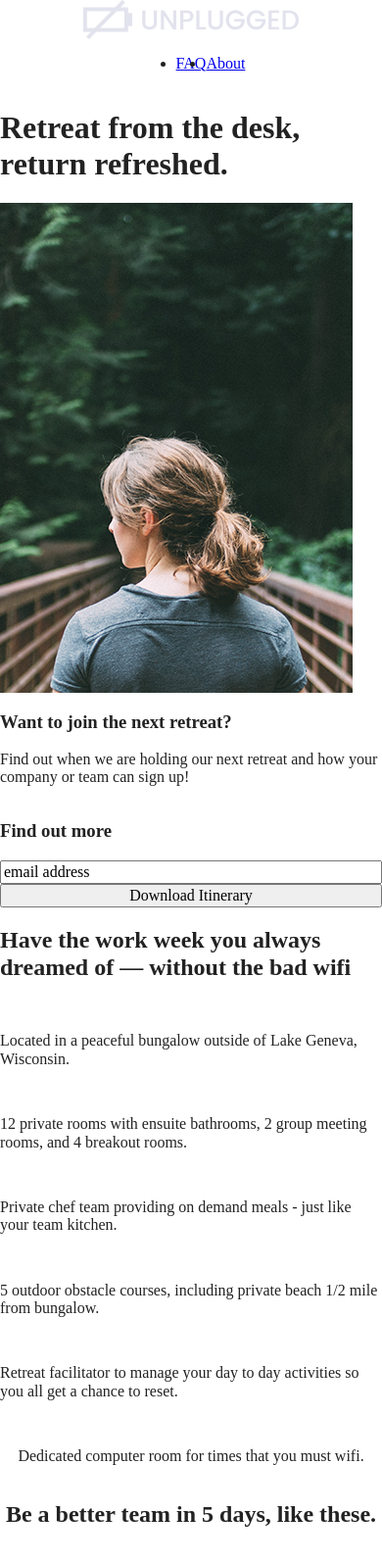
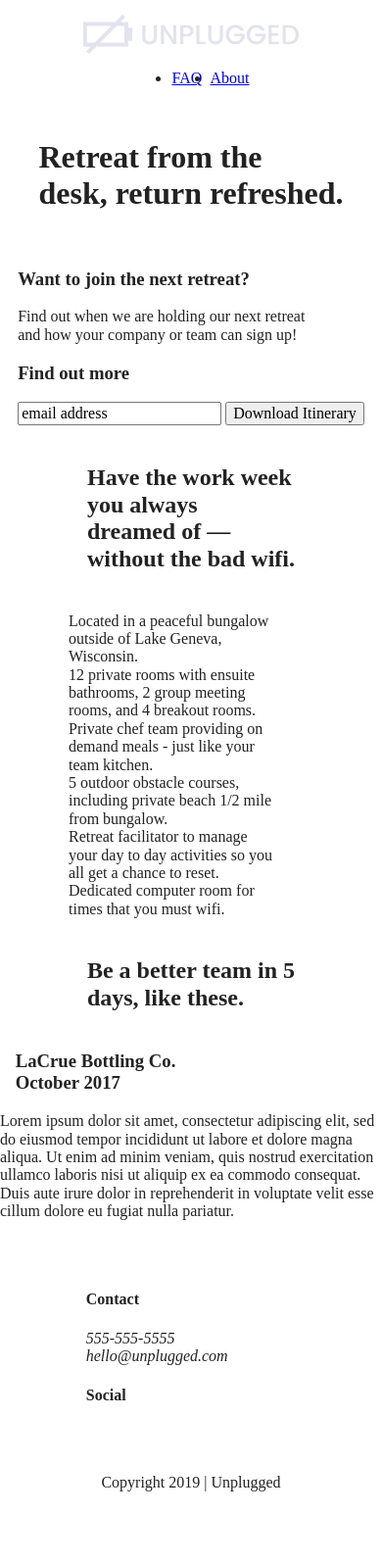
Before and after one commit to JenKP/crw-unplugged, a website built with Parcel: page index.html in a window 390 px wide. Shown: the top 1595 px of the page at 98% size. After the commit the page ends 1523 px from the top, so only its background shows below. Built offline with nearby package versions, Linux system fonts and the light colour scheme.

Commit message:
working on responsive layout

```diff
--- a/css/main.css
+++ b/css/main.css
@@ -88,6 +88,7 @@ textarea {
    ========================================================================== */
 /*---------------------BASE HEADER-FOOTER STYLES------------------------------*/
 
+
 header,
 footer {
   display: flex;
@@ -96,42 +97,75 @@ footer {
   flex-flow: row wrap;
 }
 
+header {
+  padding: 15px 0;
+}
+
 header .content-wrapper {
   display: flex;
   justify-content: center;
   align-items: center;
   flex-flow: row wrap;
-  flex-direction: column;
-
+  margin: 0;
 }
 
 .header-divider {
+  width: 100%;
 
 }
 
 header nav {
   display: flex;
-  justify-content: center;
+  justify-content: space-around;
   align-items: center;
   flex-flow: row wrap;
+  width: 60%;
 }
 
 header nav ul {
   display: flex;
   flex-flow: row wrap;
-  justify-content: space-between;
+  justify-content: space-around;
+  width: 44%;
+}
 
+footer .content-wrapper {
+  width: 55%;
+  margin: 50px 0;
+}
+
+footer {
+  flex-direction: column;
+}
+
+footer p {
+  margin: 0;
+}
+
+footer .social-icons {
+  display: flex;
+  justify-content: space-around;
+  align-items: center;
+}
+
+footer .social-icons p {
+  display: flex;
+  justify-content: center;
+  align-items: center;
+  margin: 0;
 }
 
 /* Mobile styles ---- HOMEPAGE------ */
 
+/* Hero Area */
+
 .hero-area {
   display: flex;
   justify-content: center;
-  align-items: center;
   flex-flow: row wrap;
+}
 
-}
+/* Aside */
 
 aside {
   display: flex;
@@ -140,80 +174,85 @@ aside {
   flex-flow: row wrap;
 }
 
-aside .form {
-  flex-direction: column;
+/* Features */
+
+.features {
   display: flex;
   justify-content: center;
-  align-items: left;
-
+  flex-flow: row wrap;
 }
 
-.features {
+.features p {
+  margin: 0;
+}
+
+.features h2 {
+  display: flex;
+  justify-content: center;
+  flex-flow: row wrap;
+  padding: 20px 0 20px 0;
+}
+
+.features .features-items {
+  display: flex;
+  justify-content: center;
+  flex-flow: row wrap;
+  padding: 0 70px 0 70px;
+  width: 54%;
+}
+
+/* Reviews */
+
+.reviews {
+  display: flex;
+  justify-content: center;
+  flex-flow: row wrap;
+}
+
+.reviews h3 {
+  width: 50%;
+  display: flex;
+  justify-content: center;
+  align-items: center;
+  flex-flow: row wrap;
+  margin: 20px 0;
+}
+
+/* ==========================================================================
+   About Page
+   ========================================================================== */
+
+   .mission {
     display: flex;
     justify-content: center;
     align-items: center;
     flex-flow: row wrap;
   }
-.features .content-wrapper {
+
+  .contact-section {
     display: flex;
     justify-content: center;
     align-items: center;
     flex-flow: row wrap;
-
   }
 
+/* ==========================================================================
+   FAQ Page
+   ========================================================================== */
 
-
-.features .features-items {
+   .faq {
     display: flex;
     justify-content: center;
     align-items: center;
     flex-flow: row wrap;
-
-
   }
 
-article #review-img {
+  .faq .content-wrapper {
     display: flex;
     justify-content: center;
     align-items: center;
     flex-flow: row wrap;
-
   }
-
-article h3, p {
-  display: flex;
-  justify-content: center;
-  align-items: center;
-}
-
-
-
-/* Footer */
-
-footer {
-  flex-direction: column;
-
-}
-
-footer .contact {
-
-
-}
-
-footer .social {
-
-
-}
-
-footer .copyright {
-
-}
-
-
-
-
-
 
 
 /* ==========================================================================
--- a/index.html
+++ b/index.html
@@ -52,8 +52,8 @@
 <main>
     <section class="hero-area">
         <div class="content-wrapper">
-        <h1>Retreat from the desk, return refreshed.</h1>
-        <img src="img/jake-melara-30679-unsplash.png" alt="header background">
+        <h1>Retreat from the<br> desk, return refreshed.</h1>
+        <img>
         </div>
     </section>
 
@@ -61,7 +61,7 @@
         <div class="content-wrapper">
             <div class="form-description">
             <h3>Want to join the next retreat?</h3>
-            <p>Find out when we are holding our next retreat and how your company or team can sign up!
+            <p>Find out when we are holding our next retreat<br> and how your company or team can sign up!
             </p>
             </div>
 
@@ -75,7 +75,7 @@
 
     <section class="features">
         <div class="content-wrapper">
-            <h2>Have the work week you always dreamed of — without the bad wifi</h2>
+            <h2>Have the work week<br> you always<br> dreamed of — <br>without the bad wifi.</h2>
 
             <div class="features-items">
             <article>
@@ -107,12 +107,12 @@
 
     <section class="reviews">
         <div class="content-wrapper">
-            <h2>Be a better team in 5 days, like these.</h2>
+            <h2>Be a better team in 5<br> days, like these.</h2>
 
         <article>
             <div>
 
-            <h3>LaCrue Bottling Co. October 2017</h3>
+            <h3>LaCrue Bottling Co.<br> October 2017</h3>
 
             <p>Lorem ipsum dolor sit amet, consectetur adipiscing elit, sed do eiusmod tempor incididunt ut labore et
                 dolore magna aliqua. Ut enim ad minim veniam, quis nostrud exercitation ullamco laboris nisi ut aliquip
```
Lines whose indentation alone changed are shown as unchanged.
